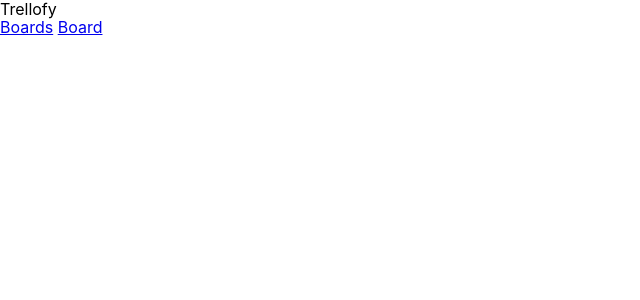
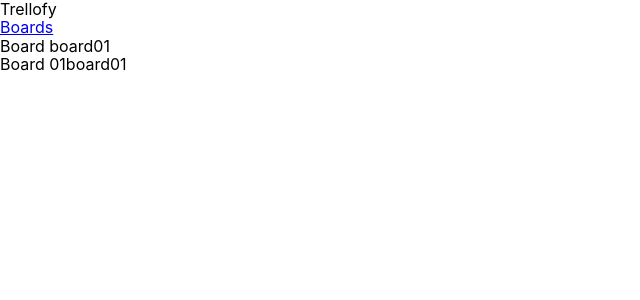
Before and after one commit to lasota-piotr/trellofy, a React (Create React App) app: page /boards/board01 in a window 1280 px wide. Shown: the top 300 px of the page, without its empty margins (0-640 px from the left). Built offline with nearby package versions, Linux system fonts and the light colour scheme.

Commit message:
feat: add AppContext

```diff
--- a/src/App.tsx
+++ b/src/App.tsx
@@ -5,20 +5,23 @@
 import theme from './styles/theme'
 import GlobalStyles from './styles/GlobalStyles'
 import AppRoot from './AppRoot'
+import { AppContextProvider } from './context/AppContext'
 
 const App: React.FC = () => {
   return (
     <ThemeProvider theme={theme}>
+      <AppContextProvider>
         <Layout>
           <GlobalStyles />
           <header className="App-header">
             Trellofy
             <nav>
-            <Link to="/">Boards</Link> <Link to="/board">Board</Link>
+              <Link to="/">Boards</Link>
             </nav>
           </header>
           <AppRoot />
         </Layout>
+      </AppContextProvider>
     </ThemeProvider>
   )
 }
--- a/src/AppRoot.tsx
+++ b/src/AppRoot.tsx
@@ -8,7 +8,7 @@
   return (
     <Router>
       <Route component={Boards} path="/" />
-      <Route component={Board} path="board" />
+      <Route component={Board} path="boards/:boardId" />
     </Router>
   )
 }
--- a/src/components/Board.tsx
+++ b/src/components/Board.tsx
@@ -2,9 +2,28 @@
  * Board contains lists
  * */
 import React from 'react'
+import { RouteComponentProps } from '@reach/router'
+import useAppContext from '../context/useAppContext'
 
-const Board = () => {
-  return <div>Board</div>
+interface BoardProps {
+  boardId?: string
+}
+
+const Board: React.FC<BoardProps & RouteComponentProps> = ({ boardId }) => {
+  const appContextValue = useAppContext()
+  if (!boardId) {
+    return null
+  }
+  const board = appContextValue.boards.byId[boardId]
+  return (
+    <div>
+      Board {boardId}{' '}
+      <div>
+        {board.title}
+        {board.id}
+      </div>
+    </div>
+  )
 }
 
 export default Board
--- a/src/components/Boards.tsx
+++ b/src/components/Boards.tsx
@@ -1,12 +1,26 @@
-import React from 'react';
+import React from 'react'
+import { Link } from '@reach/router'
+import useAppContext from '../context/useAppContext'
 
 const Boards = () => {
+  const appContextValue = useAppContext()
+  const boardsIds = appContextValue.boards.allIds
+
   return (
     <div>
       Boards
+      <div>
+        {boardsIds.map(boardId => {
+          const boardTitle = appContextValue.boards.byId[boardId].title
+          return (
+            <Link to={`/boards/${boardId}`} key={boardId}>
+              {boardTitle}
+            </Link>
+          )
+        })}
+      </div>
+    </div>
+  )
+}
 
-    </div>
-  );
-};
-
-export default Boards;
+export default Boards
--- /dev/null
+++ b/src/context/AppContext.tsx
@@ -0,0 +1,13 @@
+import React from 'react'
+import { appContextDefaultValue, AppContextValue, appContextValue } from './appContextValue'
+
+export const AppContextProvider: React.FC = props => (
+  <AppContext.Provider
+    value={appContextValue}
+    {...props}
+  />
+)
+
+const AppContext = React.createContext<AppContextValue>(appContextDefaultValue)
+
+export default AppContext
--- /dev/null
+++ b/src/context/appContextValue.ts
@@ -0,0 +1,100 @@
+interface Board {
+  id: string
+  title: string
+  lists: string[]
+}
+
+interface List {
+  id: string
+  title: string
+  cards: string[]
+}
+
+interface Card {
+  id: string
+  title: string
+  description: string
+}
+
+export interface AppContextValue {
+  boards: {
+    byId: { [boardId: string]: Board }
+    allIds: string[]
+  }
+  lists: {
+    byId: { [listId: string]: List }
+    allIds: string[]
+  }
+  cards: {
+    byId: { [cardId: string]: Card }
+    allIds: string[]
+  }
+}
+
+export const appContextDefaultValue = {
+  boards: {
+    byId: {},
+    allIds: [],
+  },
+  lists: {
+    byId: {},
+    allIds: [],
+  },
+  cards: {
+    byId: {},
+    allIds: [],
+  },
+}
+
+export const appContextValue = {
+  boards: {
+    byId: {
+      board01: {
+        id: 'board01',
+        title: 'Board 01',
+        lists: ['list01', 'list02'],
+      },
+    },
+    allIds: ['board01'],
+  },
+  lists: {
+    byId: {
+      list01: {
+        id: 'list01',
+        title: 'List 01', // cannot be empty, max length 30 characters
+        cards: ['card01', 'card02'],
+      },
+      list02: {
+        id: 'list02',
+        title: 'List 02',
+        cards: ['card03', 'card04'],
+      },
+    },
+    allIds: ['list01', 'list02'],
+  },
+  cards: {
+    byId: {
+      card01: {
+        id: 'card01',
+        title: 'Card 01',
+        description: 'This is card 01',
+      },
+      card02: {
+        id: 'card02',
+        title: 'Card 02',
+        description: 'This is card 02',
+      },
+      card03: {
+        id: 'card03',
+        title: 'Card 03',
+        description: 'This is card 03',
+      },
+      card04: {
+        id: 'card04',
+        title: 'Card 04',
+        description: 'This is card 04',
+      },
+    },
+    allIds: ['card01', 'card02', 'card03', 'card04'],
+  },
+}
--- /dev/null
+++ b/src/context/useAppContext.ts
@@ -0,0 +1,6 @@
+import * as React from 'react'
+import AppContext from './AppContext'
+
+const useAppContext = () => React.useContext(AppContext)
+
+export default useAppContext
```
Also changed, not shown: 1 other file (tests, documents, lock files or other folders). Lines whose indentation alone changed are shown as unchanged.
